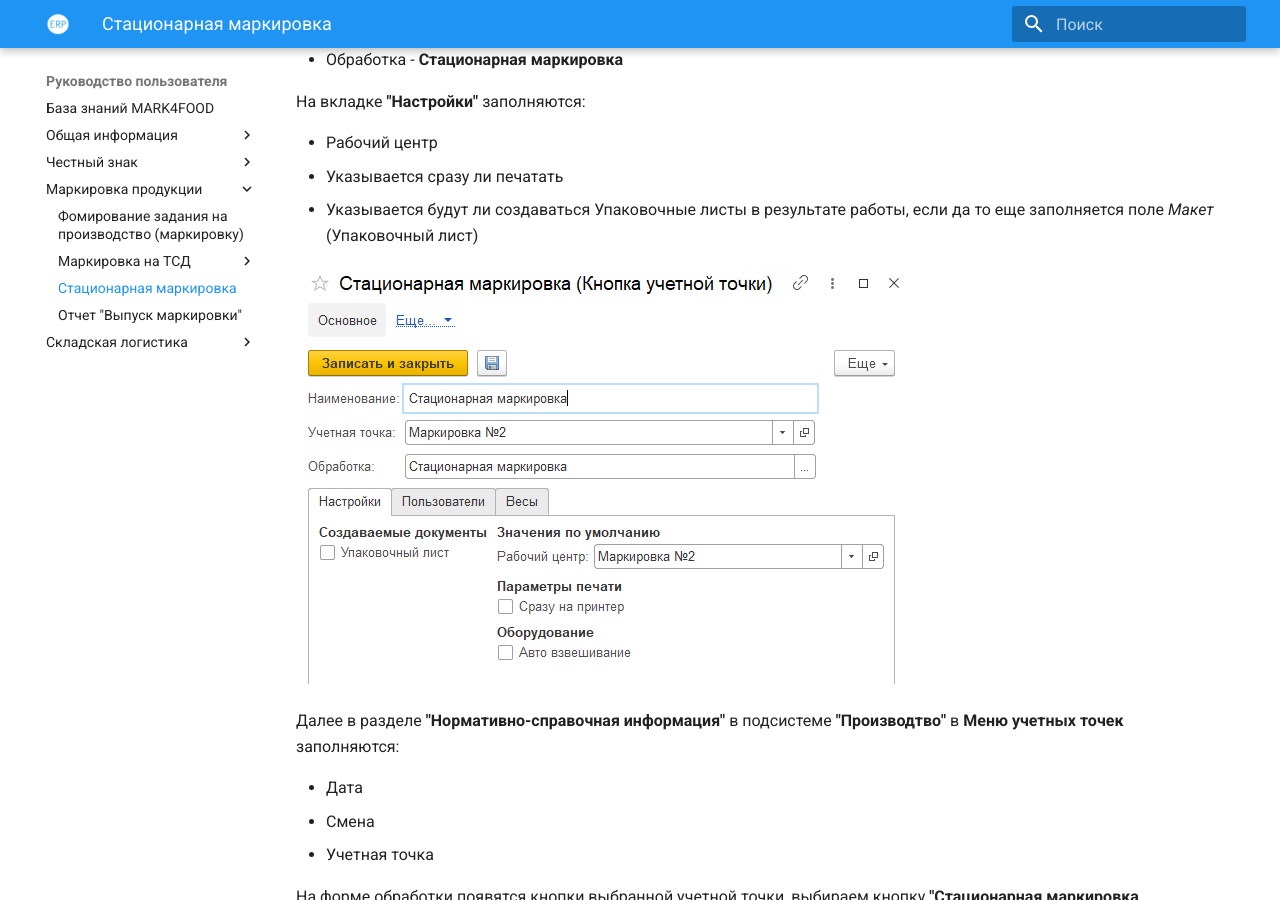
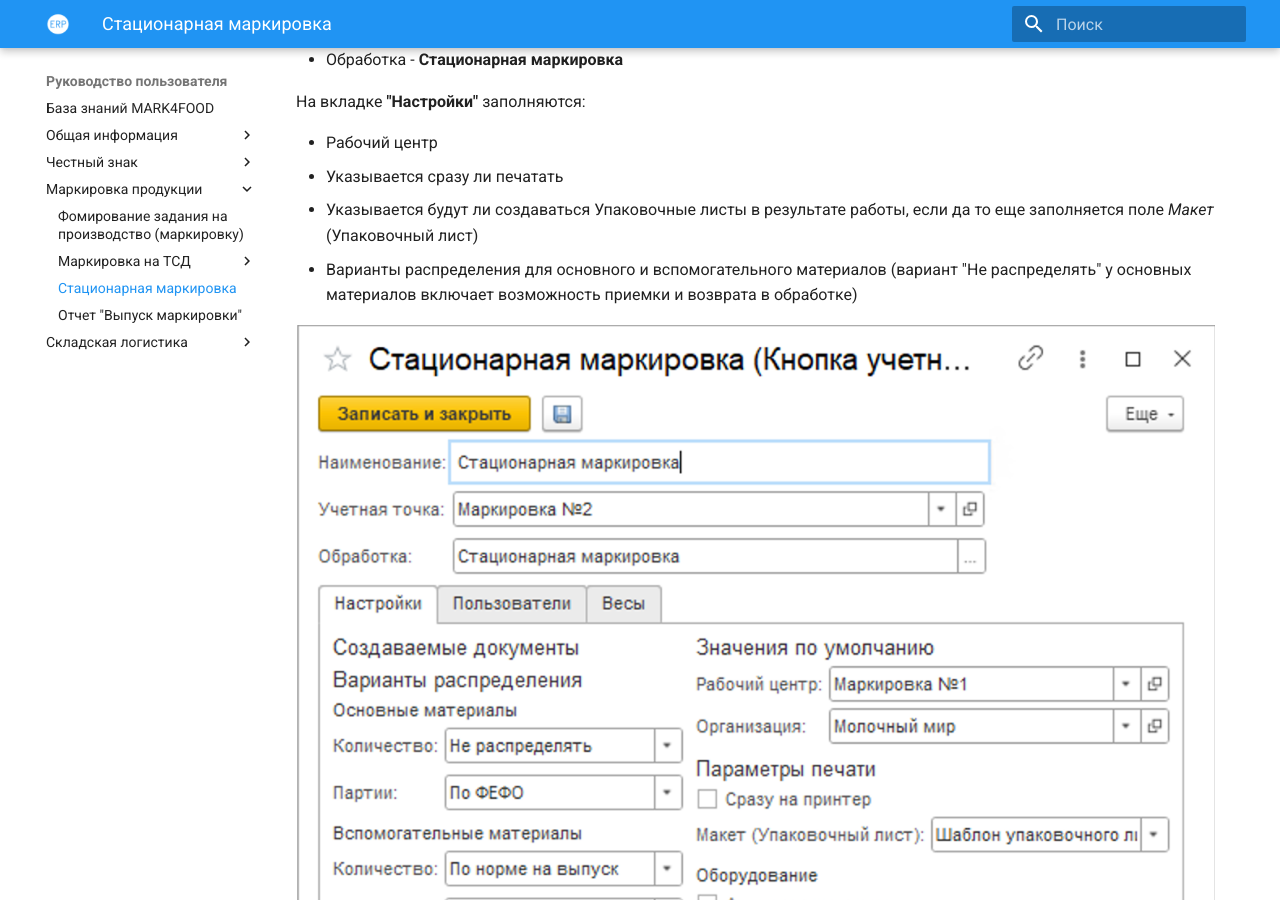
Before and after one commit to Konstanta-it/mark4food, an MkDocs documentation site: the page built from docs/Marking/StacMark.md, in a window 1280 px wide and 900 px high, scrolled down 451 px. Built offline with MkDocs 1.6.1 and Material for MkDocs 9.7.7, drawn with Linux system fonts in a browser that asks for light colours.

Commit message:
new: справка 1.1.4.1

```diff
--- a/docs/Marking/StacMark.md
+++ b/docs/Marking/StacMark.md
@@ -18,6 +18,7 @@
 - Рабочий центр
 - Указывается сразу ли печатать
 - Указывается будут ли создаваться Упаковочные листы в результате работы, если да то еще заполняется поле *Макет* (Упаковочный лист)
+- Варианты распределения для основного и вспомогательного материалов (вариант "Не распределять" у основных материалов включает возможность приемки и возврата в обработке)
 
 ![1](StacMark.assets/1.png)
 
```
Also changed, not shown: docs/ChZ/Settings/Autoreservation.md (added, +14 -0 lines), docs/ChZ/Settings/.pages, docs/ChZ/Settings/Autoreservation.assets/1.png (added), docs/Marking/StacMark.assets/1.png.
